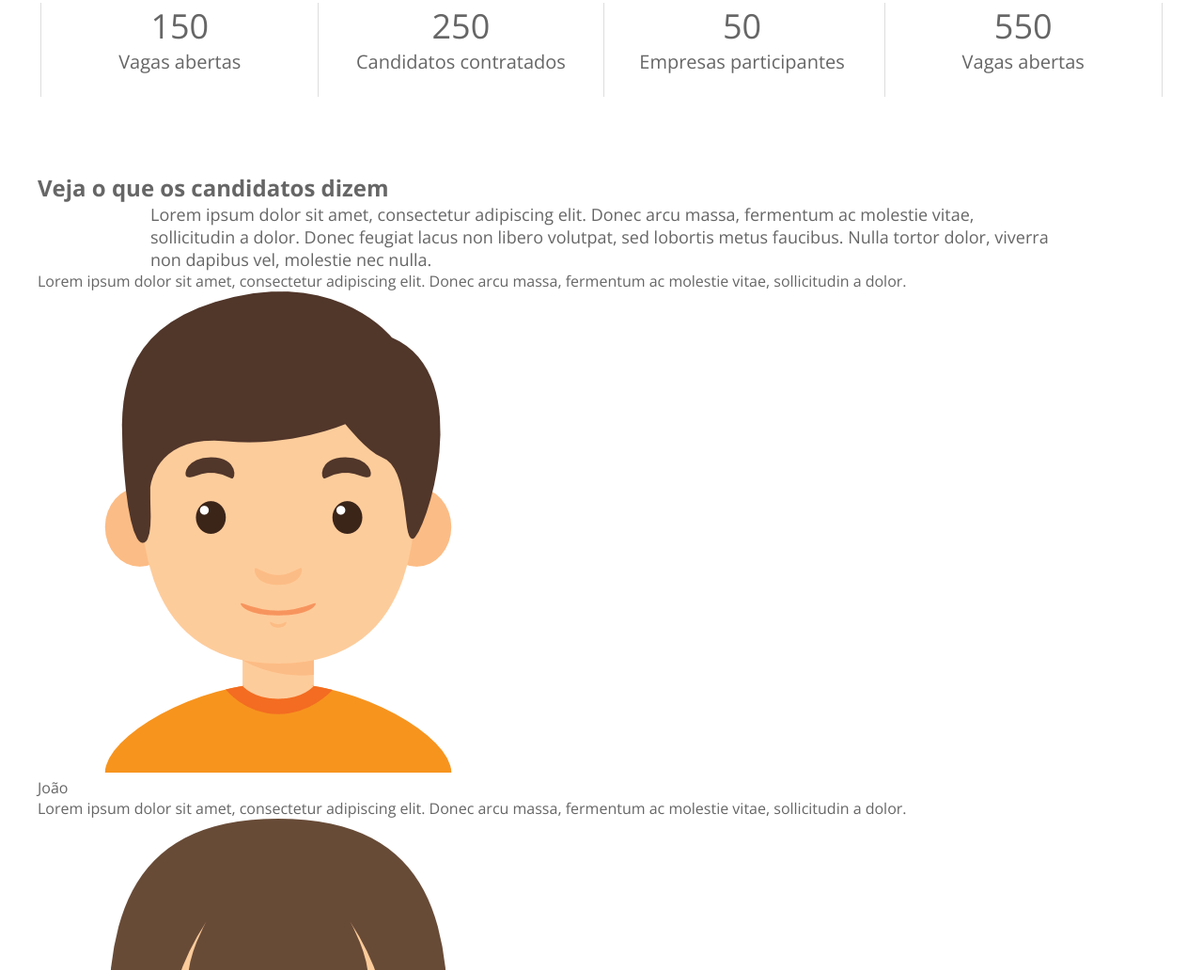
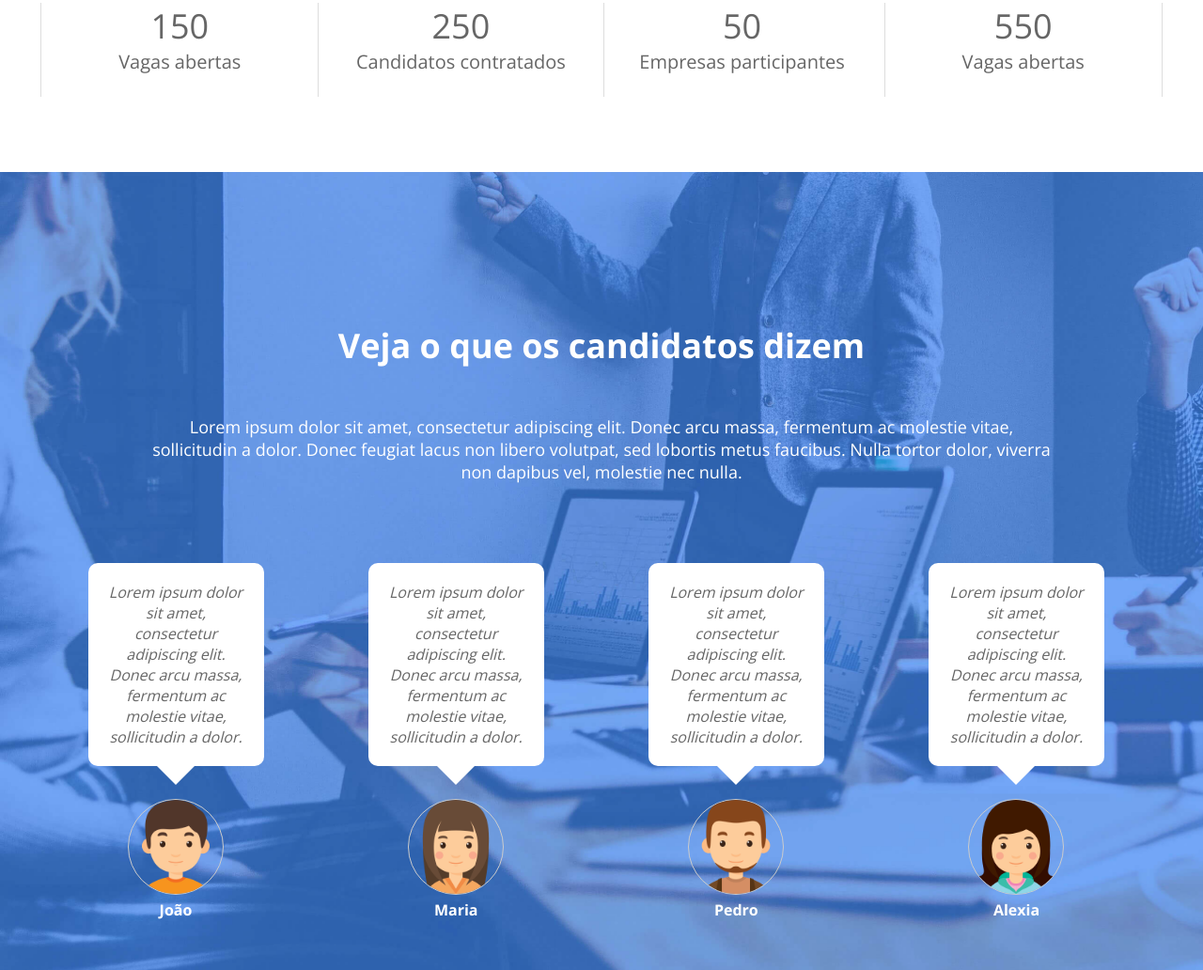
Before and after one commit to samuelrbo/self-update-study-html-css, a plain HTML site: page index.html in a window 1280 px wide. Shown: the part 2649-3681 px from the top of the page at 94% size. Drawn offline with nearby package versions, Linux system fonts and the light colour scheme.

Commit message:
feat: :art: class #12 testimony section style

```diff
--- a/css/styles.css
+++ b/css/styles.css
@@ -363,3 +363,66 @@ nav::after {
 .status-text {
   font-size: 20px;
 }
+
+/* testimony container */
+#testimony-container {
+  background: url('../img/banner7.jpg') no-repeat;
+  background-size: cover;
+  padding: 10em 0;
+}
+
+#testimony-container h2,
+#testimony-container p {
+  color: #FFF;
+  text-align: center;
+  margin-bottom: 50px;
+}
+
+#testimony-container h2 {
+  font-size: 36px;
+}
+
+/* #testimony-container p {} */
+
+.testimony-box {
+  display: inline-block;
+  width: 24.5%;
+  text-align: center;
+}
+
+#testimony-container .testimony-box .testimony-msg {
+  background-color: #FFF;
+  color: #666;
+  border-radius: 10px;
+  padding: 20px;
+  width: 50%;
+  position: relative;
+  margin: 35px auto;
+  font-style: italic;
+}
+
+.testimony-msg::after {
+  content: "";
+  width: 0;
+  height: 0;
+  border-left: 20px solid transparent;
+  border-right: 20px solid transparent;
+  border-top: 20px solid #FFF;
+  position: absolute;
+  bottom: -20px;
+  left: 0;
+  right: 0;
+  margin-left: auto;
+  margin-right: auto;
+}
+
+.testimony-box img {
+  width: 100px;
+  height: 100px;
+  border: 1px solid #CCC;
+  border-radius: 50%;
+}
+
+.testimony-name {
+  font-weight: bold;
+}
```
